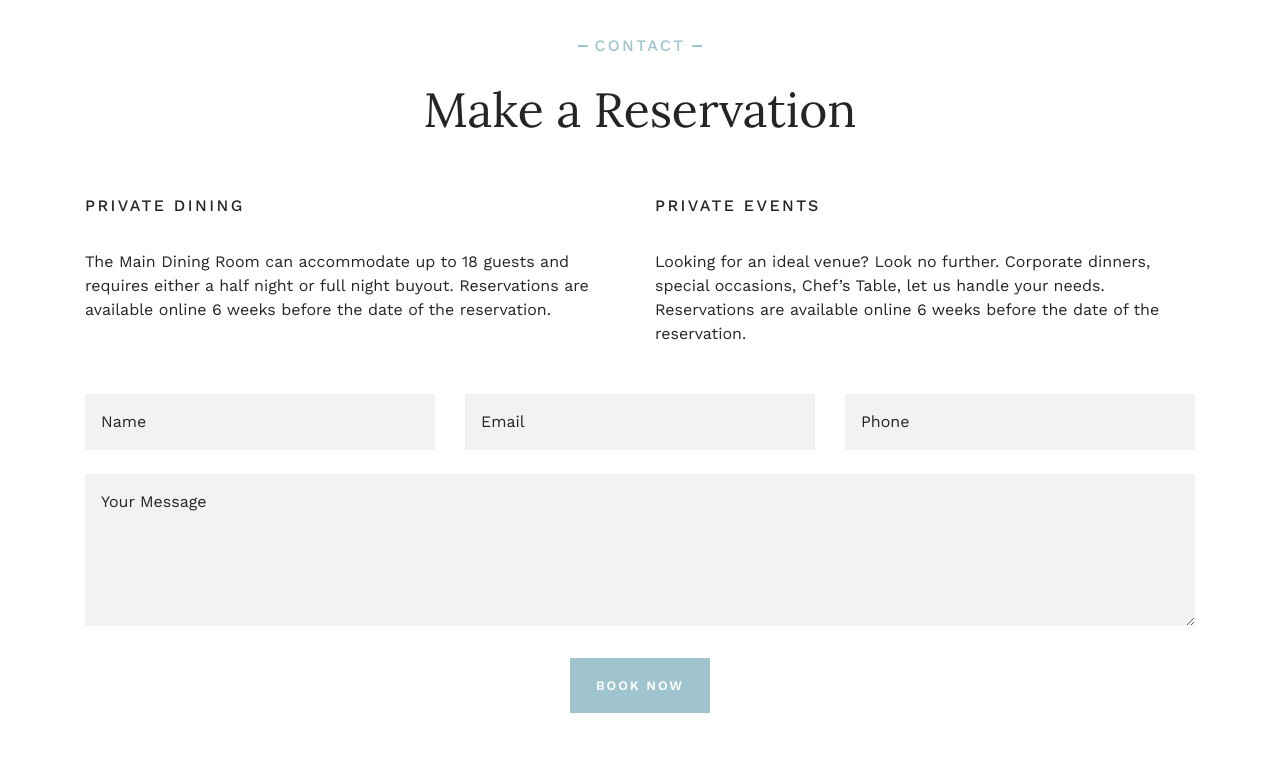
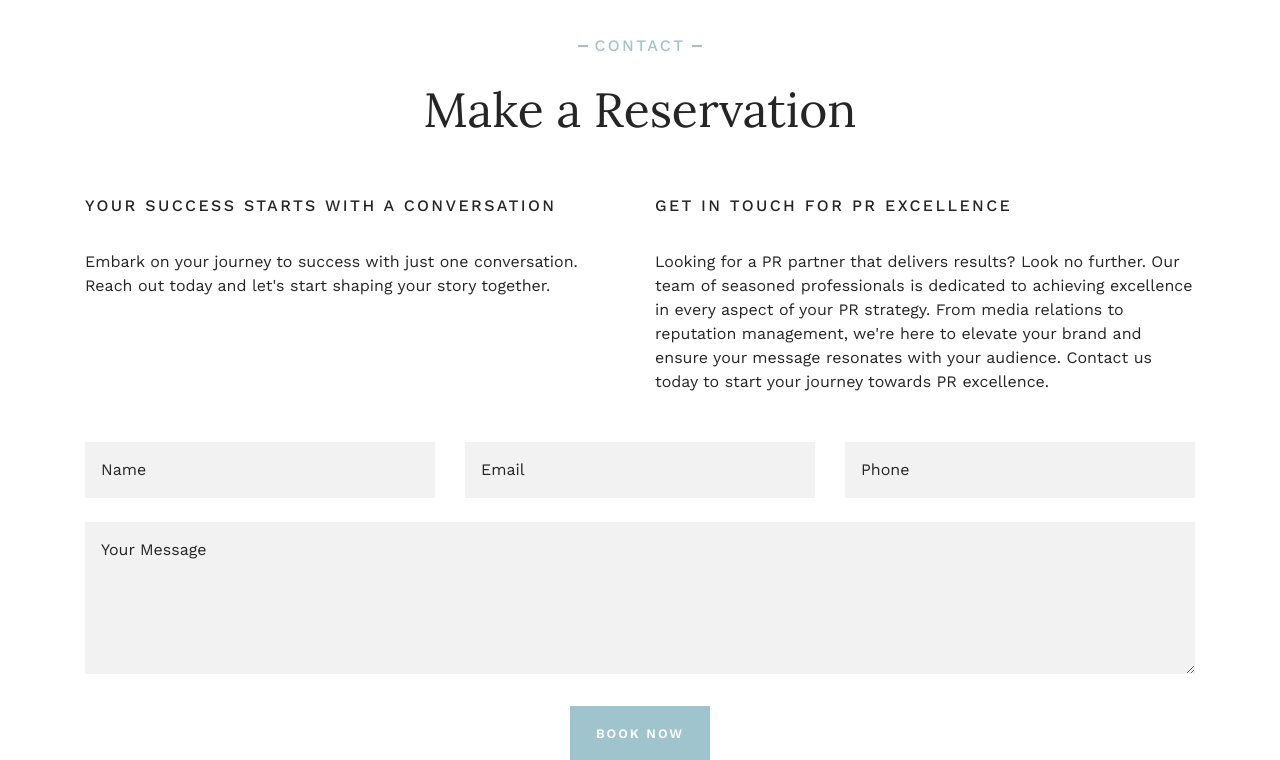
Before and after one commit to szilin08/website-template, a PHP site: page / in a window 1280 px wide. Shown: the part 2571-3331 px from the top of the page. Run offline with PHP 8.4, Linux system fonts and the light colour scheme.

Commit message:
Update index.php

```diff
--- a/index.php
+++ b/index.php
@@ -363,17 +363,16 @@
                </div>
                <div class="row">
                   <div class="col-md-6">
-                     <div class="widgettitle">Private Dining</div>
-                     <p>The Main Dining Room can accommodate up to 18 guests and requires either a half night or full
-                        night buyout. Reservations are available online 6 weeks before the date of the reservation.</p>
+                     <div class="widgettitle">Your Success Starts with a Conversation</div>
+                     <p>Embark on your journey to success with just one conversation. Reach out today and let's start shaping your story together.</p>
                      <div class="mobile-margin-b48"></div>
                   </div>
                   <!-- /col-md-6 -->
                   <div class="col-md-6">
-                     <div class="widgettitle">Private Events</div>
-                     <p>Looking for an ideal venue? Look no further. Corporate dinners, special occasions, Chef’s Table,
-                        let us handle your needs. Reservations are available online 6 weeks before the date of the
-                        reservation.</p>
+                     <div class="widgettitle">Get in Touch for PR Excellence</div>
+                     <p>Looking for a PR partner that delivers results? Look no further. Our team of seasoned professionals is dedicated to achieving excellence in every aspect of your PR strategy.
+                        From media relations to reputation management, we're here to elevate your brand and ensure your message resonates with your audience.
+                        Contact us today to start your journey towards PR excellence.</p>
                   </div>
                   <!-- /col-md-6 -->
                </div>
```
